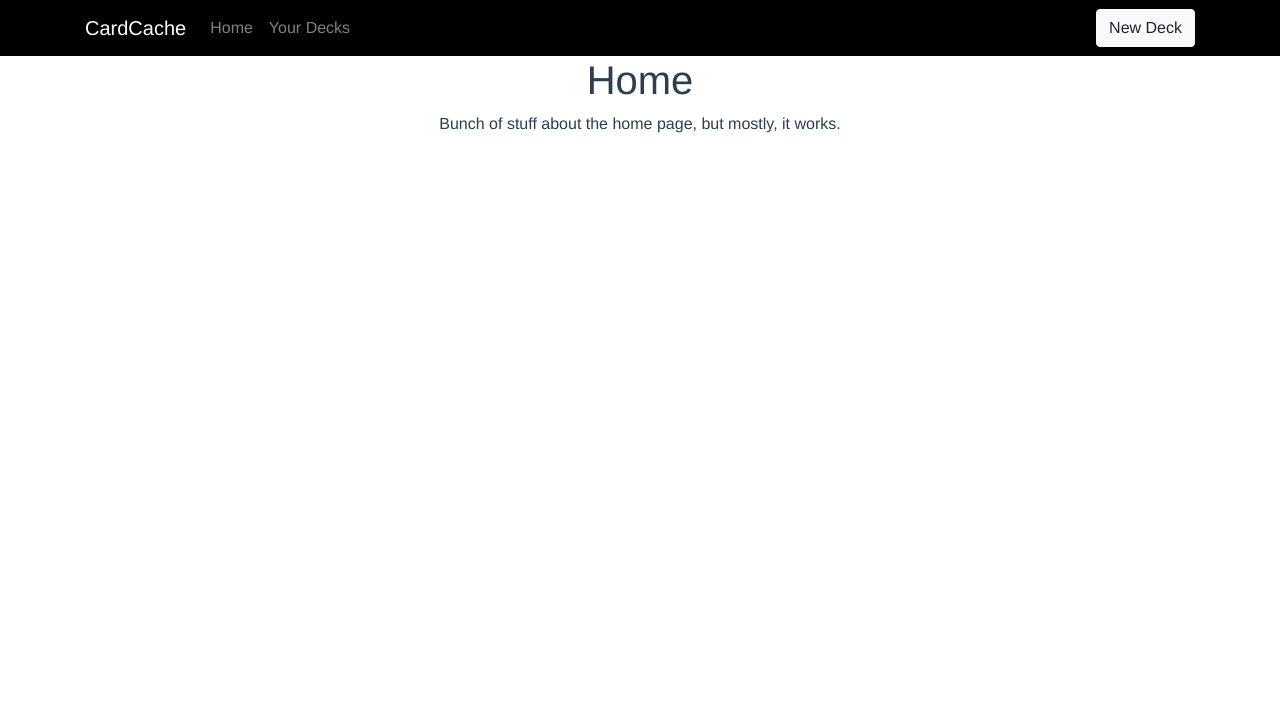
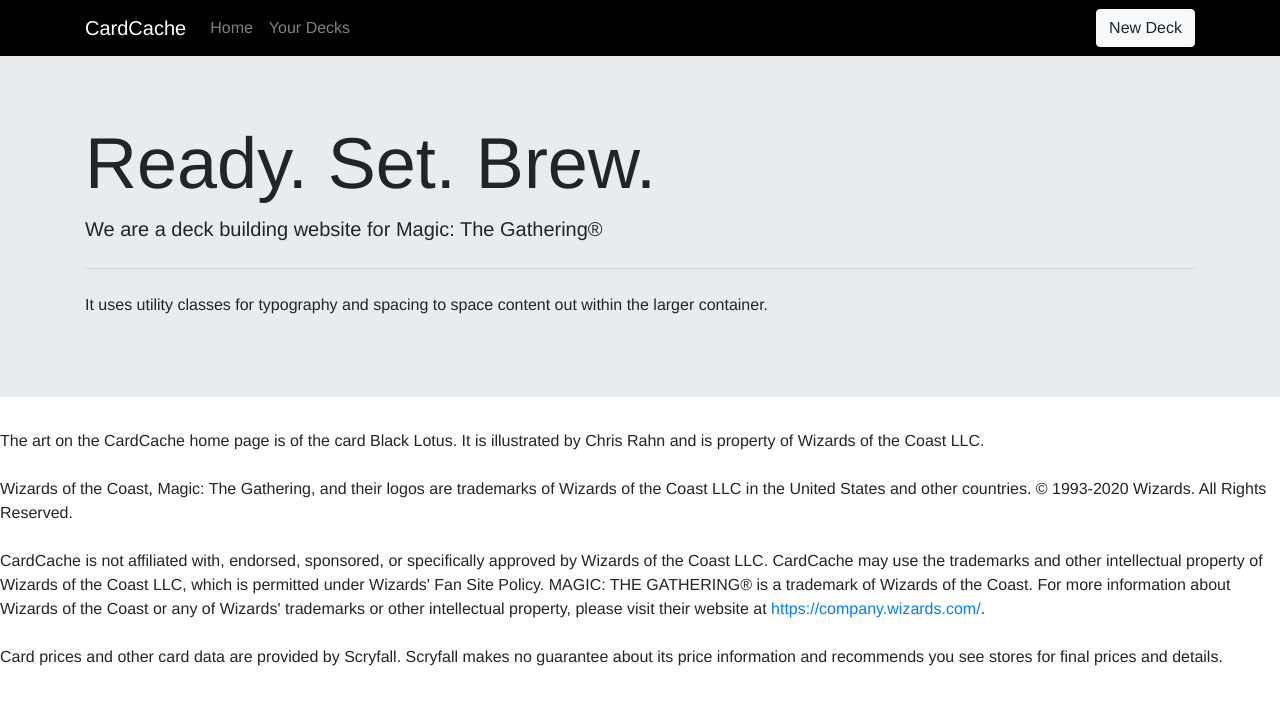
Before and after one commit to john-doolittle/cardcache, a Vue app: page / in a window 1280 px wide. Shown: the top 704 px of the page. Built offline with nearby package versions, Linux system fonts and the light colour scheme; the HTML template or start-up script is replaced by a standard one.

Commit message:
Home page is now jumbotron with licensing / legal text in footer

```diff
--- a/src/App.vue
+++ b/src/App.vue
@@ -23,7 +23,5 @@ export default {
   font-family: Avenir, Helvetica, Arial, sans-serif;
   -webkit-font-smoothing: antialiased;
   -moz-osx-font-smoothing: grayscale;
-  text-align: center;
-  color: #2c3e50;
 }
 </style>
--- a/src/views/Home.vue
+++ b/src/views/Home.vue
@@ -1,7 +1,33 @@
 <template>
+<!-- eslint-disable max-len -->
   <div class="home">
-    <h1>Home</h1>
-    <p>Bunch of stuff about the home page, but mostly, it works.</p>
+    <b-jumbotron className="jumbotron" fluid>
+      <template #header>
+        Ready. Set. Brew.
+      </template>
+      <template #lead>
+        We are a deck building website for Magic: The Gathering®
+      </template>
+      <hr class="my-4">
+      <p>
+        It uses utility classes for typography and spacing to space content out within the larger
+        container.
+      </p>
+    </b-jumbotron>
+    <footer>
+      <p id="legal">
+        The art on the CardCache home page is of the card Black Lotus. It is illustrated by Chris Rahn and is property of Wizards of the Coast LLC.
+        <br />
+        <br />
+        Wizards of the Coast, Magic: The Gathering, and their logos are trademarks of Wizards of the Coast LLC in the United States and other countries. © 1993-2020 Wizards. All Rights Reserved.
+        <br />
+        <br />
+        CardCache is not affiliated with, endorsed, sponsored, or specifically approved by Wizards of the Coast LLC. CardCache may use the trademarks and other intellectual property of Wizards of the Coast LLC, which is permitted under Wizards' Fan Site Policy. MAGIC: THE GATHERING® is a trademark of Wizards of the Coast. For more information about Wizards of the Coast or any of Wizards' trademarks or other intellectual property, please visit their website at <a href="https://company.wizards.com/">https://company.wizards.com/</a>.
+        <br />
+        <br />
+        Card prices and other card data are provided by Scryfall. Scryfall makes no guarantee about its price information and recommends you see stores for final prices and details.
+      </p>
+    </footer>
   </div>
 </template>
 
```
